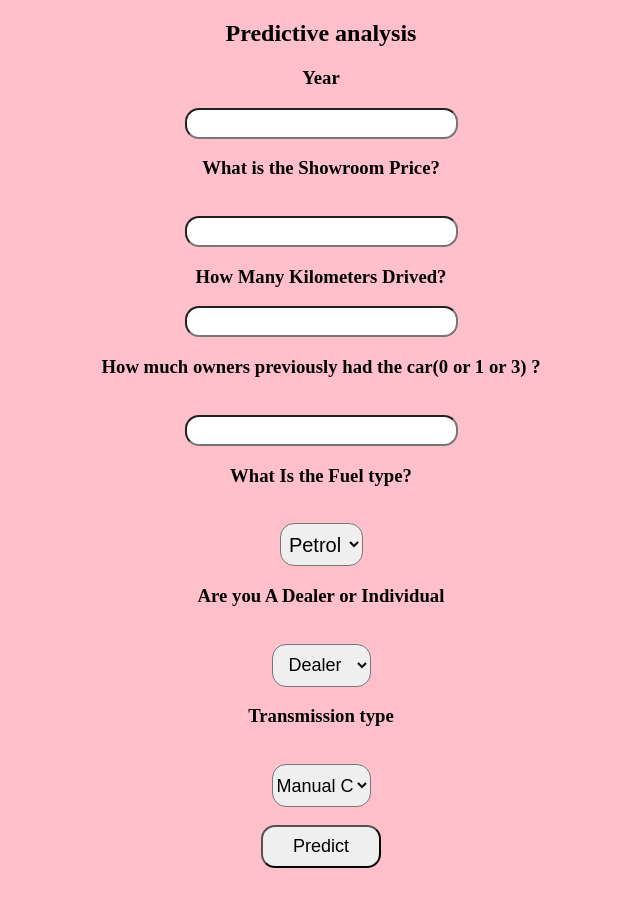
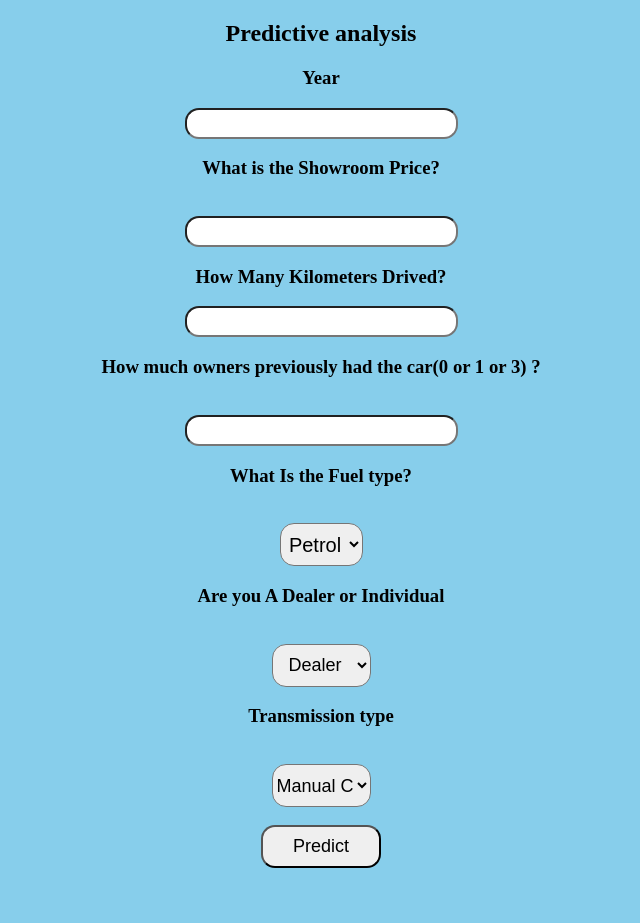
Before and after one commit to archana199929/CarPricePrediction, a Flask app: page / in a window 1280 px wide. Shown: the whole page, without its empty margins (319-959 px from the left). Run offline with Flask 2, Linux system fonts and the light colour scheme; parts of the project's set-up code (start-up, migrations or seed data) failed here and were passed over.

Commit message:
Update index.html

```diff
--- a/templates/index.html
+++ b/templates/index.html
@@ -48,7 +48,7 @@
 
     <style>
         body {
-            background-color: pink;
+            background-color: skyblue;
             text-align: center;
             padding: 0px;
         }
```
